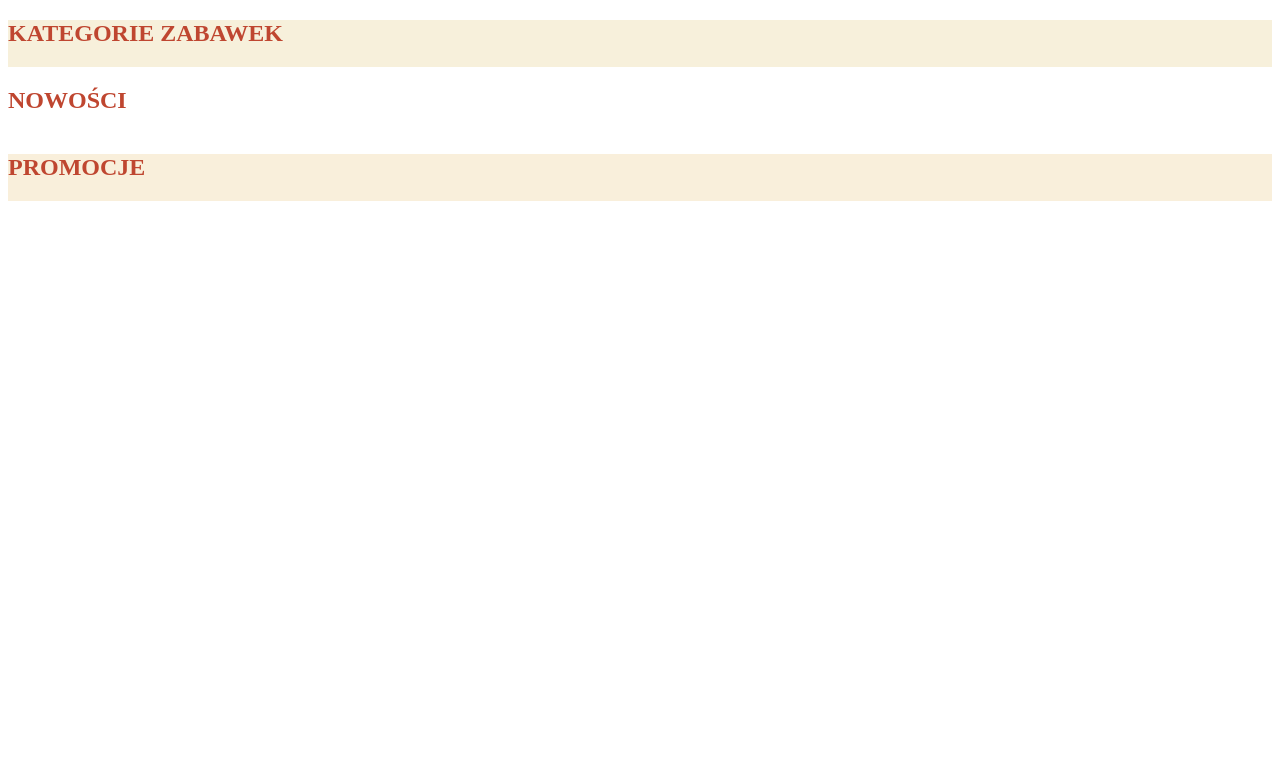
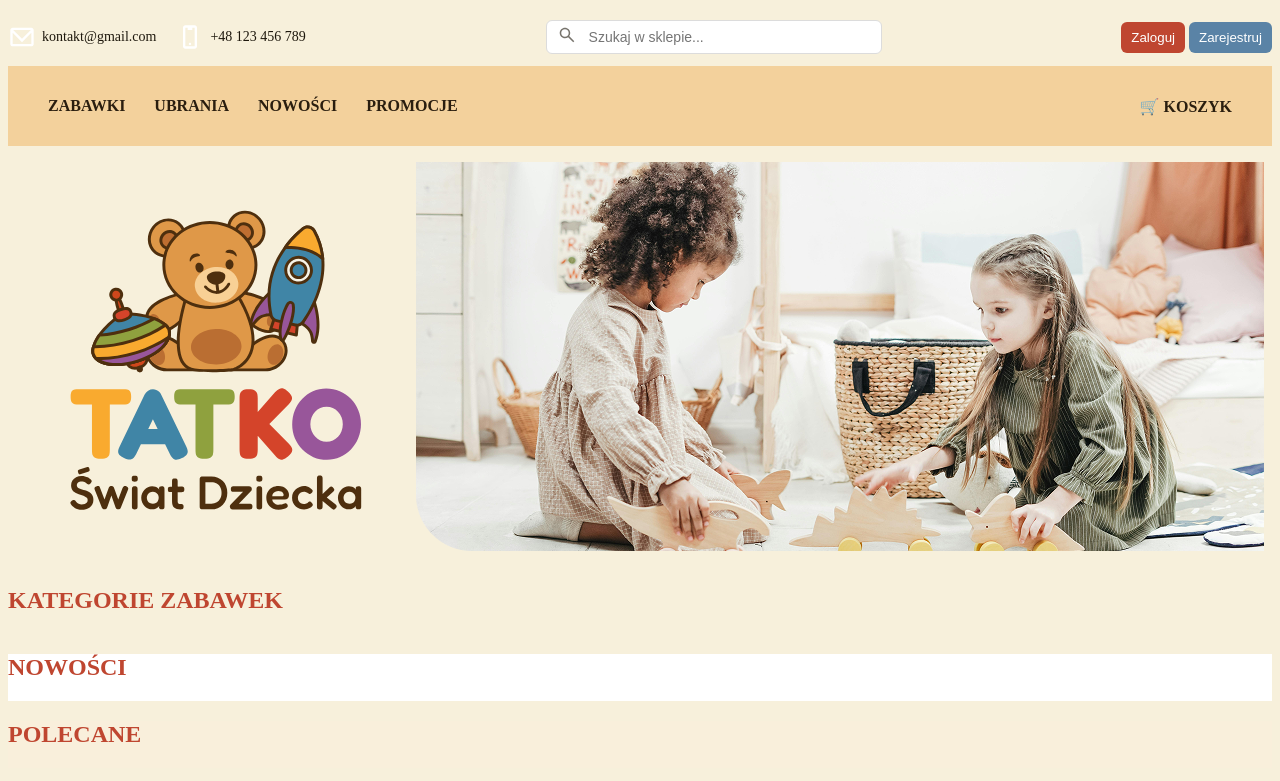
Before and after one commit to adrian77792/Project_4, a Django app: page / in a window 1280 px wide. Shown: the top 781 px of the page. Run offline with Django 5.2, Linux system fonts and the light colour scheme; data that the repository does not hold is empty.

Commit message:
feat: add top bar, navigation, and header images to index page

```diff
--- /dev/null
+++ b/core/static/core/header.css
@@ -0,0 +1,131 @@
+.top-bar {
+    background: #f5f5f5;
+    font-size: 13px;
+    padding: 6px 40px;
+}
+
+.top-bar-left span {
+    margin-right: 20px;
+}
+
+.main-header {
+    background: var(--background_default_color);
+    padding: 15px 40px;
+}
+
+.header-row {
+    display: flex;
+    align-items: center;
+    justify-content: space-between;
+    gap: 20px;
+    height: 58px;
+}
+
+.header-row .left {
+    display: flex;
+    gap: 20px;
+}
+
+.header-row .left span {
+    display: inline-flex;
+    align-items: center;   /* wyrównanie SVG do tekstu */
+    gap: 6px;              /* odstęp ikona–tekst */
+    font-size: 14px;
+    color: var(--text_default_color);
+}
+
+.header-row .left svg {
+    width: 28px;
+    height: 28px;
+    flex-shrink: 0;
+}
+
+.search-box {
+    position: relative;
+}
+
+.search-icon {
+    position: absolute;
+    left: 12px;
+    top: 50%;
+    transform: translateY(-50%);
+    color: var(--text_default_color);
+    opacity: 0.6;
+    pointer-events: none;
+}
+
+.search-box input {
+    width: 280px;
+    padding: 8px 12px 8px 42px;
+    border: 1px solid #dcdcdc;
+    border-radius: 6px;
+    background-color: #fff;
+    color: var(--text_default_color);
+    font-size: 14px;
+}
+
+.search-box input:focus {
+    outline: none;
+    border-color: #c8c8c8;
+    box-shadow: 0 0 0 2px rgba(0, 0, 0, 0.04);
+}
+
+nav {
+    background-color: #f3d19c;
+    width: 100%;
+    height: 80px;
+    padding: 0;
+    display: flex;
+    align-items: center;
+    justify-content: center;
+}
+
+.nav-inner {
+    width: 100%;
+    max-width: 1200px;
+    padding: 0 40px;
+    display: flex;
+    justify-content: space-between;
+    align-items: center;
+}
+
+.main-nav {
+    margin-top: 10px;
+    display: flex;
+    justify-content: space-between;
+}
+
+.nav-links a {
+    color: #2a1e0f;
+    text-decoration: none;
+    font-weight: 600;
+    margin-right: 25px;
+}
+
+.nav-links a:hover {
+    text-decoration: underline;
+}
+
+.cart {
+    font-weight: 600;
+    color: #2a1e0f;
+}
+
+.h-btn-primary {
+    background: var(--action_primary_default_color);
+    color: #fff;
+    flex: 1;
+    border: none;
+    padding: 8px 10px;
+    border-radius: 6px;
+    cursor: pointer;
+}
+
+.h-btn-secondary {
+    background: var(--action_secondary_default_color);
+    color: #fff;
+    border: none;
+    padding: 8px 10px;
+    border-radius: 6px;
+    cursor: pointer;
+}
--- a/core/static/core/products.css
+++ b/core/static/core/products.css
@@ -71,7 +71,7 @@
 
   .btn-primary {
     flex: 1;
-    background: #C9452D;
+    background: var(--action_primary_default_color);
     color: #fff;
     border: none;
     padding: 8px 10px;
@@ -81,7 +81,7 @@
 
   .btn-secondary {
     width: 40px;
-    background: #4F84A6;
+    background: var(--action_secondary_default_color);
     color: #fff;
     border: none;
     padding: 8px 10px;
--- a/core/static/core/style.css
+++ b/core/static/core/style.css
@@ -1,27 +1,3 @@
-.train-container {
-    position: relative;
-    height: 120px; /* wysokość toru */
-    overflow: hidden;
-    background: transparent;
-  }
-
-  .train {
-    position: absolute;
-    bottom: 0;
-    left: -200px; /* start poza ekranem */
-    height: 100px;
-    animation: trainGo 8s linear infinite;
-  }
-
-  /* animacja przejazdu */
-  @keyframes trainGo {
-    0% {
-      left: -200px;
-    }
-    100% {
-      left: 100vw; /* do końca ekranu */
-    }
-  }
 
   .bg-cream {
     background-color: #F9EFDB; /* krem */
@@ -30,3 +6,10 @@
   .bg-white {
     background-color: #ffffff;
   }
+
+
+  .svg-container {
+    display: flex;
+    justify-content: center;
+    align-items: center;
+  }
--- a/core/templates/core/base.html
+++ b/core/templates/core/base.html
@@ -5,9 +5,12 @@
     <meta charset="UTF-8">
     <title>{% block title %}Tatko{% endblock %}</title>
     {% block head %}
+    <meta name="viewport" content="width=device-width, initial-scale=1.0">
     <link rel="stylesheet" href="{% static 'core/style.css' %}">
     <link rel="stylesheet" href="{% static 'core/category.css' %}">
     <link rel="stylesheet" href="{% static 'core/products.css' %}">
+    <link rel="stylesheet" href="{% static 'core/header.css' %}">
+
     <style>
         :root {
             --background_default_color: {{ theme.background_default_color|default:"#F7F0DB" }};
@@ -18,7 +21,7 @@
     </style>
     {% endblock %}
 </head>
-<body >
+<body style="background-color: var(--background_default_color); color: var(--text_default_color);">
     {% block content %}{% endblock %}
 </body>
 </html>
--- /dev/null
+++ b/core/templates/core/header.html
@@ -0,0 +1,51 @@
+
+
+<header style="background-color: var(--background_default_color); color: var(--text_default_color);">
+    <div class="header-row">
+        <div class="left">
+            <span>
+                <svg width="24" height="24" viewBox="0 0 24 24" fill="none" xmlns="http://www.w3.org/2000/svg">
+                    <path d="M4 20H20C21.1 20 22 19.1 22 18V6C22 4.9 21.1 4 20 4H4C2.9 4 2 4.9 2 6V18C2 19.1 2.9 20 4 20ZM19.586 6L12 13.586L4.414 6H19.586ZM4 8.414L12 16.414L20 8.414V18H4V8.414Z" fill="white"/>
+                    </svg>
+
+                kontakt@gmail.com</span>
+            <span>
+                <svg width="24" height="24" viewBox="0 0 24 24" fill="none" xmlns="http://www.w3.org/2000/svg">
+                    <path d="M12 19C12.5523 19 13 18.5523 13 18C13 17.4477 12.5523 17 12 17C11.4477 17 11 17.4477 11 18C11 18.5523 11.4477 19 12 19Z" fill="white"/>
+                    <path d="M16 22C17.1 22 18 21.1 18 20V4C18 2.9 17.1 2 16 2H8C6.9 2 6 2.9 6 4V20C6 21.1 6.9 22 8 22H16ZM8 4H9.9895V6H13.9895V4H16V20H8V4Z" fill="white"/>
+                    </svg>
+
+                 +48 123 456 789</span>
+        </div>
+
+        <div class="search-box">
+            <span class="search-icon">
+                <svg width="18" height="18" viewBox="0 0 24 24" fill="none"
+                     xmlns="http://www.w3.org/2000/svg">
+                    <path d="M9.29297 16.2927C10.865 16.2927 12.311 15.7682 13.4795 14.8932L20.293 21.7072L21.707 20.2927L14.8935 13.4792C15.7685 12.3107 16.293 10.8647 16.293 9.29272C16.293 5.42672 13.159 2.29272 9.29297 2.29272C5.42697 2.29272 2.29297 5.42672 2.29297 9.29272C2.29297 13.1587 5.42697 16.2927 9.29297 16.2927ZM9.29297 4.29272C12.05 4.29272 14.293 6.53572 14.293 9.29272C14.293 12.0497 12.05 14.2927 9.29297 14.2927C6.53597 14.2927 4.29297 12.0497 4.29297 9.29272C4.29297 6.53572 6.53597 4.29272 9.29297 4.29272Z"
+                          fill="currentColor"/>
+                </svg>
+            </span>
+            <input type="text" placeholder="Szukaj w sklepie...">
+        </div>
+
+        <div class="header-actions">
+            <button class="h-btn-primary">Zaloguj</button>
+            <button class="h-btn-secondary">Zarejestruj</button>
+        </div>
+    </div>
+
+    <nav>
+        <div class="nav-inner">
+            <div class="nav-links">
+                <a href="#">ZABAWKI</a>
+                <a href="#">UBRANIA</a>
+                <a href="#">NOWOŚCI</a>
+                <a href="#">PROMOCJE</a>
+            </div>
+            <div class="cart">
+                🛒 KOSZYK
+            </div>
+        </div>
+    </nav>
+</header>
--- a/core/templates/core/index.html
+++ b/core/templates/core/index.html
@@ -4,6 +4,18 @@
 {% block title %}Tatko - Strona główna{% endblock %}
 
 {% block content %}
+
+
+{% include "core/header.html" %}
+<div class="svg-container">
+    <!-- SVG z pliku -->
+    <img src="{% static 'core/images/Frame 8.svg' %}" alt="Logo" />
+
+    <!-- PNG z pliku -->
+    <img src="{% static 'core/images/Frame 7.png' %}" alt="Zdjecie" />
+
+</div>
+
 
 <div style="background-color: var(--background_default_color); color: var(--text_default_color);">
   <h2 class="section-title" style="color: var(--action_primary_default_color);">KATEGORIE ZABAWEK</h2>
@@ -19,7 +31,7 @@
   </div>
 </div>
 
-<div>
+<div class="bg-white">
   <h2 style="color: var(--action_primary_default_color);">NOWOŚCI</h2>
   <div class="products">
     {% for p in latest_products %}
@@ -52,7 +64,7 @@
 </div>
 
 <div class="bg-cream">
-  <h2 style="color: var(--action_primary_default_color);">PROMOCJE</h2>
+  <h2 style="color: var(--action_primary_default_color);">POLECANE</h2>
   <div class="products">
     {% for p in discounted_products %}
     <div class="product-card">
```
Also changed, not shown: core/static/core/images/Frame 7.png (added), core/static/core/images/Frame 8.svg (added), core/static/core/images/train.png (deleted), media/products/main/bitzee-hamster-ball-interaktywne-cyfrowe-zwierzatko-w-kuli-8051234.webp (added), media/products/main/bitzee-hamster-ball-interaktywne-cyfrowe-zwierzatko-w-kuli-8051234_ZsU0YGT.webp (added), media/products/main/lego-duplo-przygoda-z-interaktywnym-pociagiem-zabawka-10427-7749291_i8YCJ6n.png (added).
